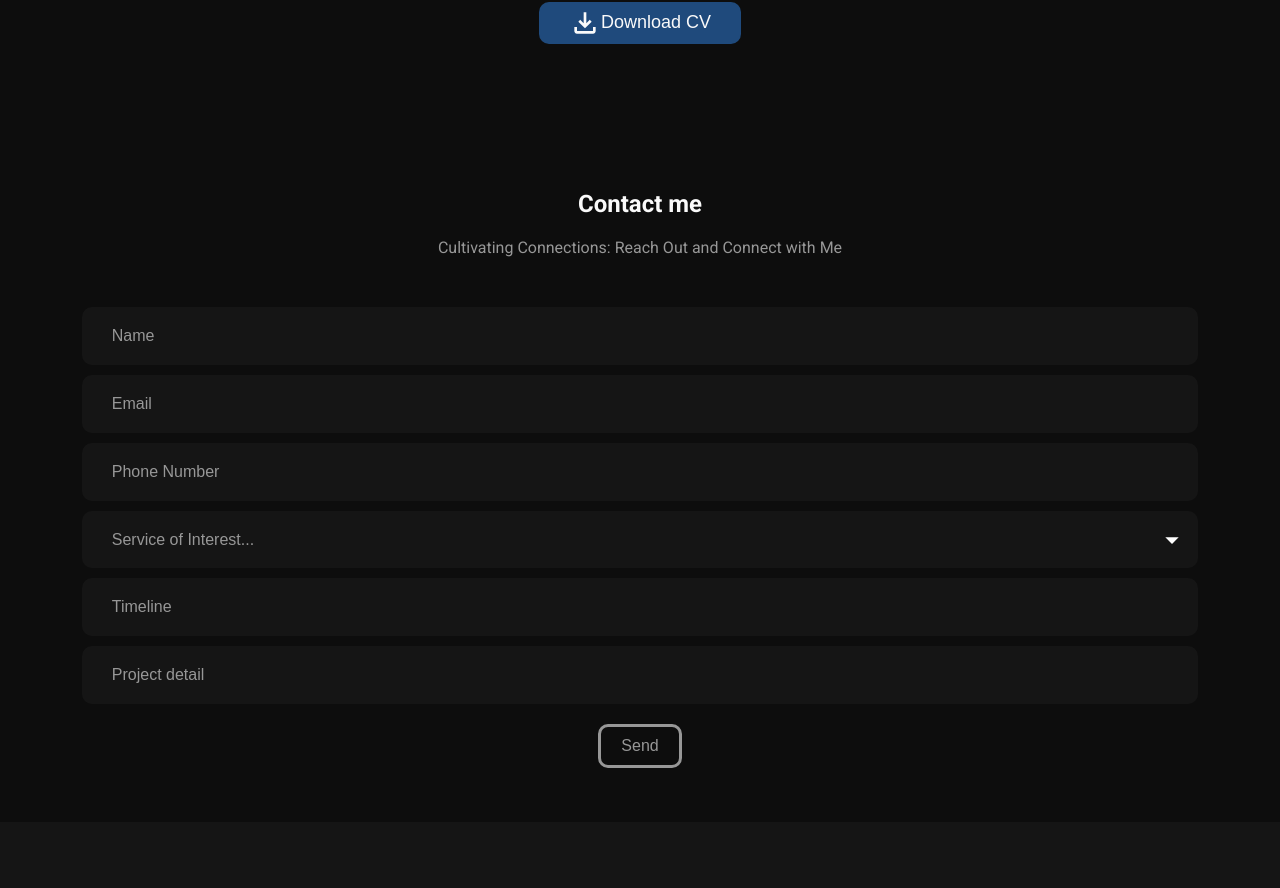
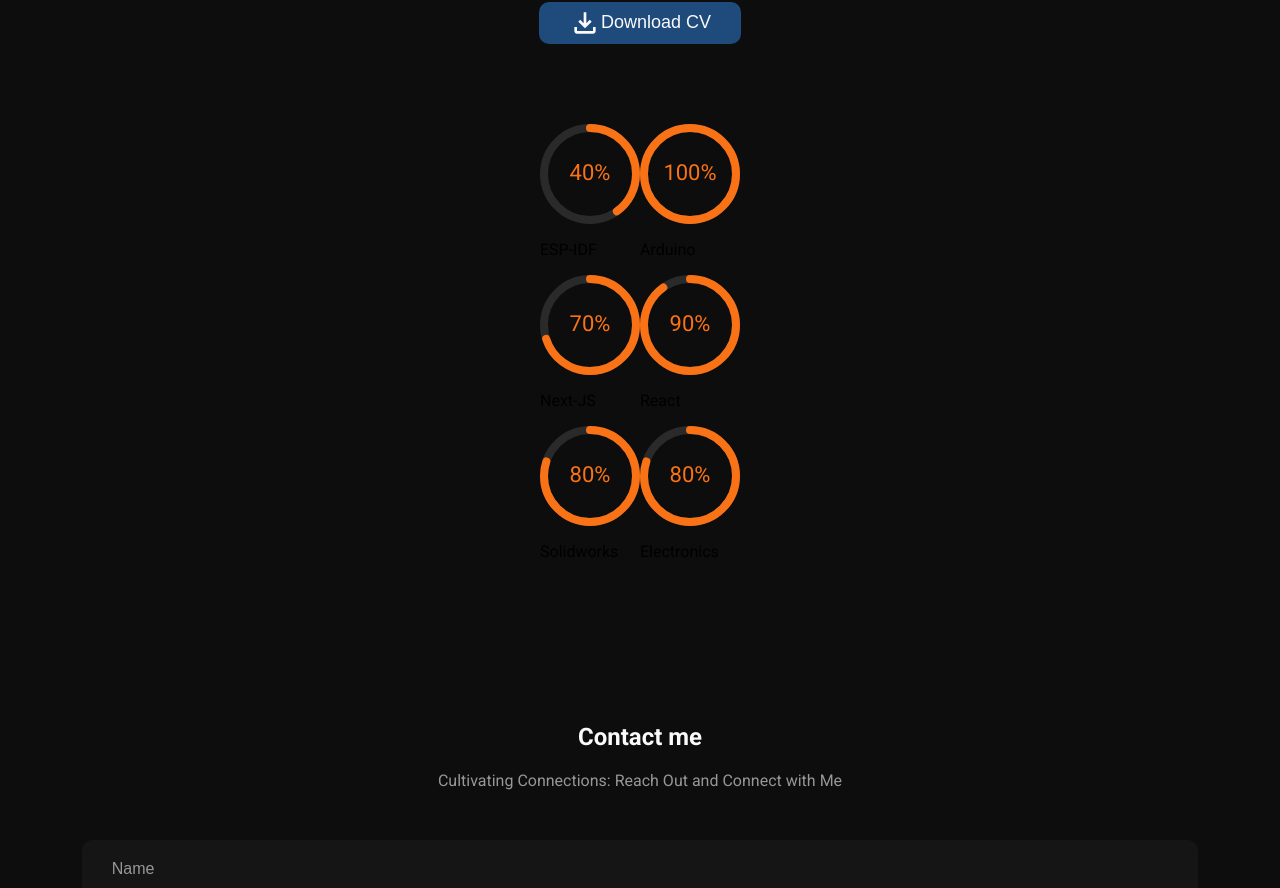
Before and after one commit to MSaeedAfshari/portfolio, a Next.js app: page / in a window 1280 px wide. Shown: the part 4456-5344 px from the top of the page. Built offline with nearby package versions, Linux system fonts and the light colour scheme.

Commit message:
Import and add progressbar component

```diff
--- a/components/Aboutme/Aboutme.js
+++ b/components/Aboutme/Aboutme.js
@@ -1,6 +1,7 @@
 import React from "react";
 import styles from "@/styles/aboutMe.module.css";
 import { MdOutlineFileDownload } from "react-icons/md";
+import SkillCircle from "../Progressbar/Progressbar";
 
 export default function Aboutme() {
   return (
@@ -33,6 +34,14 @@
           </button>
         </div>
       </div>
+      <div className={styles.progressBar}>
+        <SkillCircle percentage={40} label={"ESP-IDF"}/>
+        <SkillCircle percentage={100} label={"Arduino"}/>
+        <SkillCircle percentage={70} label={"Next-JS"}/>
+        <SkillCircle percentage={90} label={"React"}/>
+        <SkillCircle percentage={80} label={"Solidworks"}/>
+        <SkillCircle percentage={80} label={"Electronics"}/>
+      </div>
     </div>
   );
 }
--- a/styles/aboutMe.module.css
+++ b/styles/aboutMe.module.css
@@ -65,6 +65,12 @@
     flex-direction: column;
 }
 
+.progressBar {
+    display: grid;
+    grid-template-columns: 1fr 1fr;
+    margin-top: 80px;
+}
+
 @media (min-width: 1440px) {
 
     .aboutMe {
```
